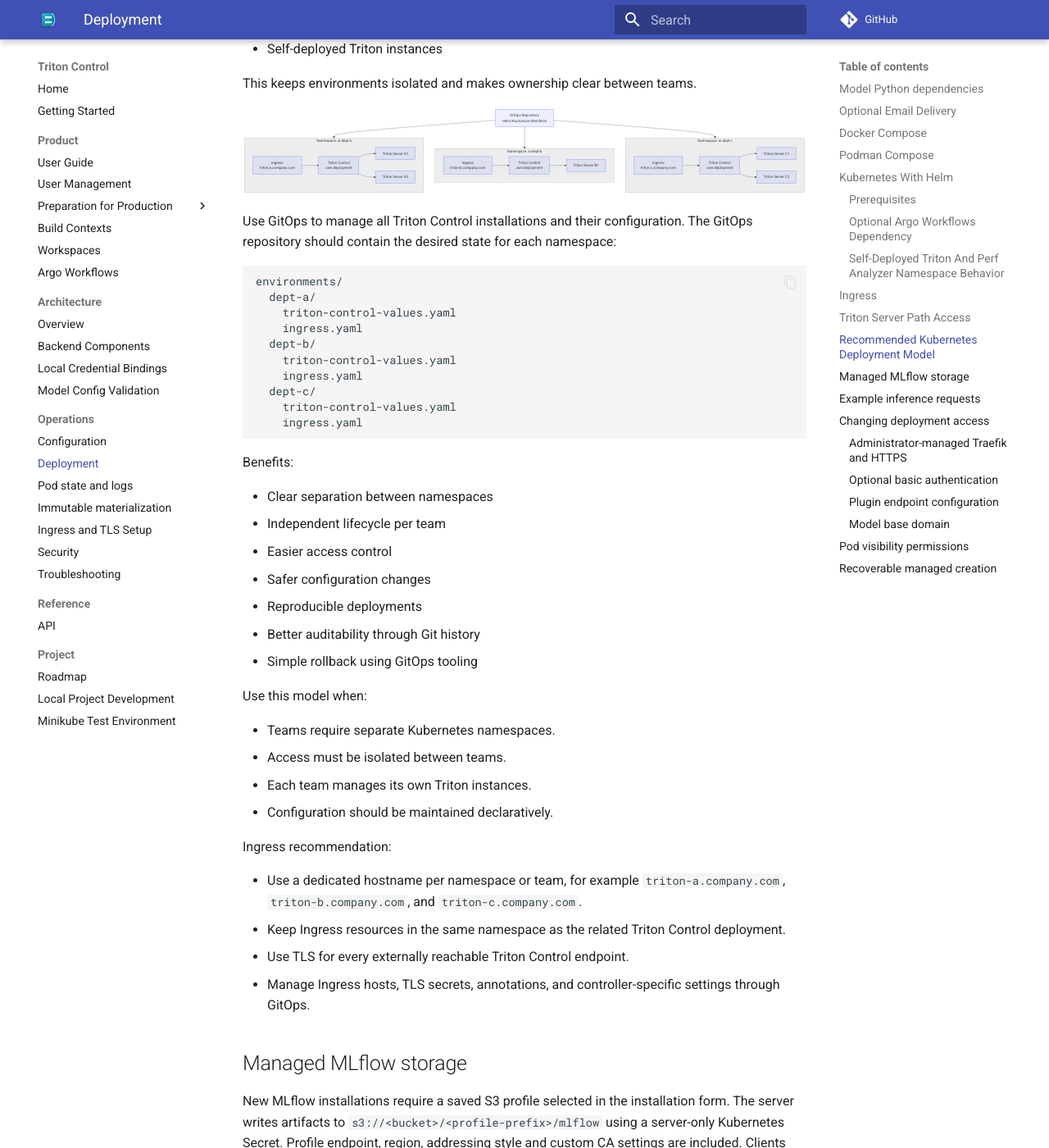
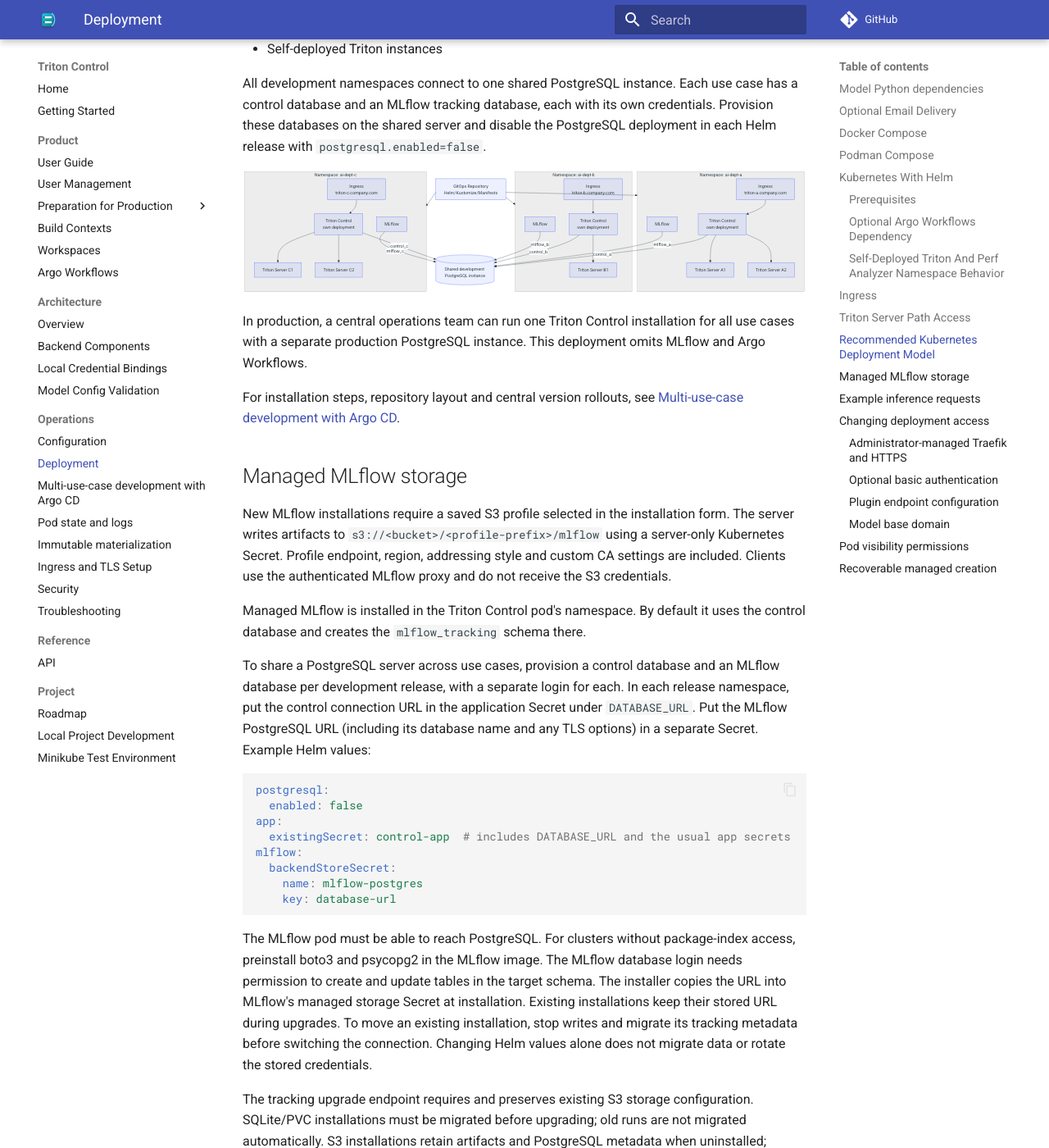
Before and after one commit to ai-lab-tech/triton-control, an MkDocs documentation site: the page built from docs/deployment.md, in a window 1280 px wide and 1400 px high, scrolled down 11223 px. Shown: the whole window at 82% size. Built offline with MkDocs 1.6.1 and Material for MkDocs 9.7.7, drawn with Linux system fonts in a browser that asks for light colours; comment, search, counter and statistics services are not loaded; some of the changed text lies outside the part shown.

Commit message:
Feat/mlflow database namespace (#91)
* feat(mlflow): support a separate tracking database

* docs: show shared PostgreSQL across dev namespaces

* docs: add Argo CD example for shared PostgreSQL

* docs: separate platform and use-case GitOps repos

* fix(mlflow): record the upgraded server image

* docs: pin GitOps example to verified MLflow fix

````diff
--- a/docs/deployment.md
+++ b/docs/deployment.md
@@ -465,8 +465,8 @@ S3 deployment profiles:
 
 ## Recommended Kubernetes Deployment Model
 
-For environments where teams require isolated Triton Control installations,
-deploy one dedicated Triton Control instance per Kubernetes namespace. A team is
+In development, deploy one Triton Control instance per use case in its own
+Kubernetes namespace. A team is
 the organizational owner of that namespace, not a Kubernetes resource type.
 
 Each namespace gets its own:
@@ -477,7 +477,10 @@ Each namespace gets its own:
 - Configuration
 - Self-deployed Triton instances
 
-This keeps environments isolated and makes ownership clear between teams.
+All development namespaces connect to one shared PostgreSQL instance. Each
+use case has a control database and an MLflow tracking database, each with its
+own credentials. Provision these databases on the shared server and disable
+the PostgreSQL deployment in each Helm release with `postgresql.enabled=false`.
 
 ```mermaid
 flowchart TB
@@ -489,6 +492,7 @@ flowchart TB
 
     subgraph DeptA["Namespace: ai-dept-a"]
         TC_A[Triton Control<br/>own deployment]
+        ML_A[MLflow]
         ING_A[Ingress<br/>triton-a.company.com]
         TR_A1[Triton Server A1]
         TR_A2[Triton Server A2]
@@ -500,6 +504,7 @@ flowchart TB
 
     subgraph DeptB["Namespace: ai-dept-b"]
         TC_B[Triton Control<br/>own deployment]
+        ML_B[MLflow]
         ING_B[Ingress<br/>triton-b.company.com]
         TR_B1[Triton Server B1]
 
@@ -509,6 +514,7 @@ flowchart TB
 
     subgraph DeptC["Namespace: ai-dept-c"]
         TC_C[Triton Control<br/>own deployment]
+        ML_C[MLflow]
         ING_C[Ingress<br/>triton-c.company.com]
         TR_C1[Triton Server C1]
         TR_C2[Triton Server C2]
@@ -517,51 +523,22 @@ flowchart TB
         TC_C --> TR_C1
         TC_C --> TR_C2
     end
+
+    PG[(Shared development PostgreSQL instance)]
+    TC_A -->|control_a| PG
+    ML_A -->|mlflow_a| PG
+    TC_B -->|control_b| PG
+    ML_B -->|mlflow_b| PG
+    TC_C -->|control_c| PG
+    ML_C -->|mlflow_c| PG
 ```
 
-Use GitOps to manage all Triton Control installations and their configuration.
-The GitOps repository should contain the desired state for each namespace:
+In production, a central operations team can run one Triton Control installation
+for all use cases with a separate production PostgreSQL instance. This deployment
+omits MLflow and Argo Workflows.
 
-```text
-environments/
-  dept-a/
-    triton-control-values.yaml
-    ingress.yaml
-  dept-b/
-    triton-control-values.yaml
-    ingress.yaml
-  dept-c/
-    triton-control-values.yaml
-    ingress.yaml
-```
-
-Benefits:
-
-- Clear separation between namespaces
-- Independent lifecycle per team
-- Easier access control
-- Safer configuration changes
-- Reproducible deployments
-- Better auditability through Git history
-- Simple rollback using GitOps tooling
-
-Use this model when:
-
-- Teams require separate Kubernetes namespaces.
-- Access must be isolated between teams.
-- Each team manages its own Triton instances.
-- Configuration should be maintained declaratively.
-
-Ingress recommendation:
-
-- Use a dedicated hostname per namespace or team, for example
-  `triton-a.company.com`, `triton-b.company.com`, and
-  `triton-c.company.com`.
-- Keep Ingress resources in the same namespace as the related Triton Control
-  deployment.
-- Use TLS for every externally reachable Triton Control endpoint.
-- Manage Ingress hosts, TLS secrets, annotations, and controller-specific
-  settings through GitOps.
+For installation steps, repository layout and central version rollouts, see
+[Multi-use-case development with Argo CD](dev-multi-use-case.md).
 
 ## Managed MLflow storage
 
@@ -571,11 +548,34 @@ a server-only Kubernetes Secret. Profile endpoint, region, addressing style and
 custom CA settings are included. Clients use the authenticated MLflow proxy and
 do not receive the S3 credentials.
 
-Tracking and registry metadata use the application's PostgreSQL connection in the
-isolated `mlflow_tracking` schema. PostgreSQL must be reachable from the MLflow
-pod and the database user must be allowed to create this schema. No new MLflow
-PVC is created. The default server image installs the S3/PostgreSQL drivers at
-startup when missing; for restricted networks, preinstall boto3 and psycopg2.
+Managed MLflow is installed in the Triton Control pod's namespace. By default it
+uses the control database and creates the `mlflow_tracking` schema there.
+
+To share a PostgreSQL server across use cases, provision a control database and
+an MLflow database per development release, with a separate login for each.
+In each release namespace, put the control connection URL in the application
+Secret under `DATABASE_URL`. Put the MLflow PostgreSQL URL (including its
+database name and any TLS options) in a separate Secret. Example Helm values:
+
+```yaml
+postgresql:
+  enabled: false
+app:
+  existingSecret: control-app  # includes DATABASE_URL and the usual app secrets
+mlflow:
+  backendStoreSecret:
+    name: mlflow-postgres
+    key: database-url
+```
+
+The MLflow pod must be able to reach PostgreSQL. For clusters without package-index
+access, preinstall boto3 and psycopg2 in the MLflow image.
+The MLflow database login needs permission to create and update tables in the
+target schema. The installer copies the URL
+into MLflow's managed storage Secret at installation. Existing installations
+keep their stored URL during upgrades. To move an existing installation, stop
+writes and migrate its tracking metadata before switching the connection.
+Changing Helm values alone does not migrate data or rotate the stored credentials.
 
 The tracking upgrade endpoint requires and preserves existing S3 storage
 configuration. SQLite/PVC installations must be migrated before upgrading; old
--- /dev/null
+++ b/docs/dev-multi-use-case.md
@@ -0,0 +1,80 @@
+# Multi-use-case development with Argo CD
+
+Run one Triton Control release per development use case. Give each release its
+own namespace, hostname, MLflow server and namespaced Argo Workflows controller.
+All releases use one development PostgreSQL server. Use two databases and two
+logins per release, for example `control_a` and `mlflow_a`. See the
+[deployment diagram](deployment.md#recommended-kubernetes-deployment-model).
+
+## Who owns which YAML?
+
+| Repository | Owner | Contents |
+| --- | --- | --- |
+| Platform GitOps | Platform team | ApplicationSets, AppProjects, namespace assignments, chart revision, platform image versions and shared Helm settings |
+| Triton Control | Platform maintainers | Helm chart and its pinned Argo Workflows dependency |
+| One repository per use case | Use-case team | Workload definitions and parameters under `dev/workloads/`, such as the labels expected by a model |
+
+For team A, Argo CD creates two Applications in the same destination namespace:
+
+- **`triton-ai-dept-a`** renders the centrally configured chart into `ai-dept-a`. This Application also manages the dedicated `ai-dept-a-builds` namespace.
+- **`ai-dept-a-workloads`** reads only `dev/workloads/` from team A's repository. A merge to that repository updates A's workload definitions. It cannot supply Helm values to the platform Application.
+
+## Install the platform
+
+1. Install Argo CD with the ApplicationSet controller. Install the Argo Workflows
+   CRDs once for the cluster at a version compatible with the pinned subchart.
+   Each release has `argoWorkflows.crds.install: false`.
+2. Create the use-case namespaces, DNS records and databases. Provision these
+   Secrets through your secret manager in **each** application namespace:
+
+    | Secret | Contents for `ai-dept-a` |
+    | --- | --- |
+    | `control-app` | `DATABASE_URL` for `control_a`, stable `SESSION_SECRET`, `JWT_SECRET` and `S3_SECRET_ENCRYPTION_KEY` |
+    | `mlflow-postgres` | `database-url` for `mlflow_a`, using its dedicated login |
+    | `triton-tls` | TLS certificate and key for A's ingress hostname |
+
+3. Copy the [platform ApplicationSet](../examples/gitops/argocd/dev-applicationset.yaml)
+   into your platform GitOps repository. Set your ingress hosts and published
+   image coordinates. The example uses the Argo CD `default` project for the
+   platform. Only platform administrators should be able to change or deploy
+   this configuration. The chart creates namespaced resources, a build namespace
+   per release and cluster RBAC for namespace discovery.
+4. Sync the platform ApplicationSet through your Argo CD bootstrap Application.
+   Once the releases are healthy, open each Triton Control instance, configure
+   its S3 profile and install MLflow. Check an instance's tracking UI and confirm
+   its first experiment appears in that use case's database. See
+   [managed MLflow storage](deployment.md#managed-mlflow-storage).
+
+## Connect the team repositories
+
+1. Copy the [example workload](../examples/gitops/argocd/use-case-repo/dev/workloads/check-labels.yaml)
+   into each team's Git repository at `dev/workloads/check-labels.yaml`. The
+   example registers an Argo WorkflowTemplate that validates model labels.
+   Syncing it installs the definition. An authorized native Argo submission
+   starts a run.
+2. In the **platform** repository, create one AppProject per team using the
+   [team A project](../examples/gitops/argocd/dept-a-workloads-project.yaml)
+   as a template. For B and C change the project name, repo URL and destination
+   namespace. Each project permits only its team's source, namespace and
+   `WorkflowTemplate` resources. Review changes to team templates as executable
+   code. Native Argo submissions run outside Triton Control's submission checks.
+3. Copy the [workloads ApplicationSet](../examples/gitops/argocd/dev-workloads-applicationset.yaml)
+   into the platform repository. Replace its example URLs with the matching
+   team repo URLs. Register read credentials in Argo CD for private repositories.
+   Sync the projects first, then the workloads ApplicationSet.
+4. Verify onboarding for A with `argocd app get ai-dept-a-workloads` and
+   `kubectl -n ai-dept-a get workflowtemplate check-labels`. A team can now
+   update its label list by merging a change to its own repository's `main`.
+
+## Roll out a platform fix
+
+| Component | Central change | How it reaches existing Dev installations |
+| --- | --- | --- |
+| Triton Control | Publish the tested image and update its tag in the platform ApplicationSet. Pin a new chart revision when chart changes are required. | Argo CD syncs each platform Application and Kubernetes rolls the deployment. |
+| Argo Workflows | Pin the tested chart revision containing the updated Argo subchart. Manage matching cluster CRDs centrally, following the release's upgrade order. | Each platform Application updates its namespaced controller and server. |
+| MLflow | Update `mlflow.version` for servers and `development.mlflow.version` for new workspaces in the platform ApplicationSet. | After the backend rollout, the platform operator calls the authenticated admin endpoint `POST /api/mlflow/upgrade` on each installation with an existing MLflow server. Verify the running image and tracking readiness. |
+
+For a staged rollout, validate the change in a pilot release before changing
+the shared template for all teams. The example's automated sync applies a change
+to that shared template across all three releases. No team-repository edit is
+needed for any of these platform updates.
--- a/docs/user-guide.md
+++ b/docs/user-guide.md
@@ -298,10 +298,11 @@ with paths allocated per experiment and logged model. Credentials, the endpoint,
 path-style configuration, and an optional CA certificate are stored in a
 server-only Kubernetes Secret. Workflows upload through the tracking proxy.
 
-New installations use the existing PostgreSQL connection in the isolated
+By default, new installations use the existing PostgreSQL connection in the isolated
 `mlflow_tracking` schema for tracking and registry metadata. The database must
 be reachable from the MLflow pod, and its user must be allowed to create that
-schema. No MLflow PersistentVolumeClaim is created. The default MLflow image
+schema. Operators can configure a dedicated PostgreSQL database before installation.
+MLflow runs in the namespace of the Triton Control release. No MLflow PersistentVolumeClaim is created. The default MLflow image
 installs boto3 and psycopg2 into temporary storage if they are missing; use an
 image with these dependencies preinstalled in clusters without package-index access.
 
--- a/mkdocs.yml
+++ b/mkdocs.yml
@@ -38,6 +38,7 @@ nav:
   - Operations:
     - Configuration: configuration.md
     - Deployment: deployment.md
+    - Multi-use-case development with Argo CD: dev-multi-use-case.md
     - Pod state and logs: pod-visibility.md
     - Immutable materialization: immutable-materialization.md
     - Ingress and TLS Setup: ingress-tls.md
````
Also changed, not shown: charts/triton-control/README.md (+5 -1 lines), 11 other files.
